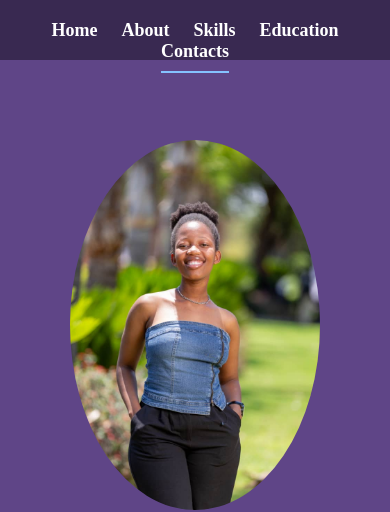
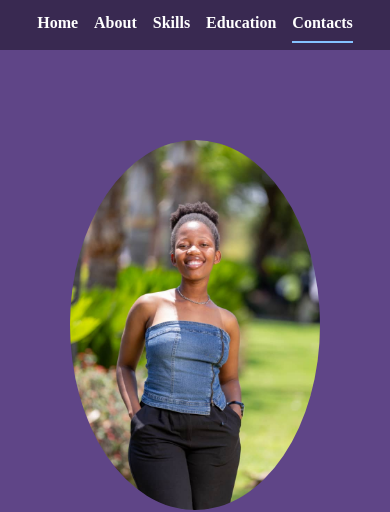
Before and after one commit to PhethoK/PhethoK, a plain HTML site: page index.html in a window 390 px wide. Shown: the top 512 px of the page. Drawn offline with nearby package versions, Linux system fonts and the light colour scheme.

Commit message:
Update style.css

```diff
--- a/style.css
+++ b/style.css
@@ -456,6 +456,39 @@ button:hover {
   }
 }
 @media (max-width: 600px) {
+   nav {
+    width: 100%;
+    height: 50px;
+    position: fixed;
+    top: 0;
+
+    background: rgba(0, 0, 0, 0.4);
+
+    ul {
+      padding: 14px;
+      margin: 0 auto;
+      list-style: none;
+      text-align: center;
+
+      li {
+        display: inline-block;
+        margin: 0 6px;
+
+        a {
+          padding: 10px 0;
+          color: #fff;
+          font-size: 16px;
+          text-decoration: none;
+          font-weight: bold;
+          transition: all 0.2s ease;
+
+          &:hover {
+            color: #85c2ff;
+          }
+        }
+      }
+    }
+  }
   .info-box {
     flex-direction: column;
     margin: 5px;
```
